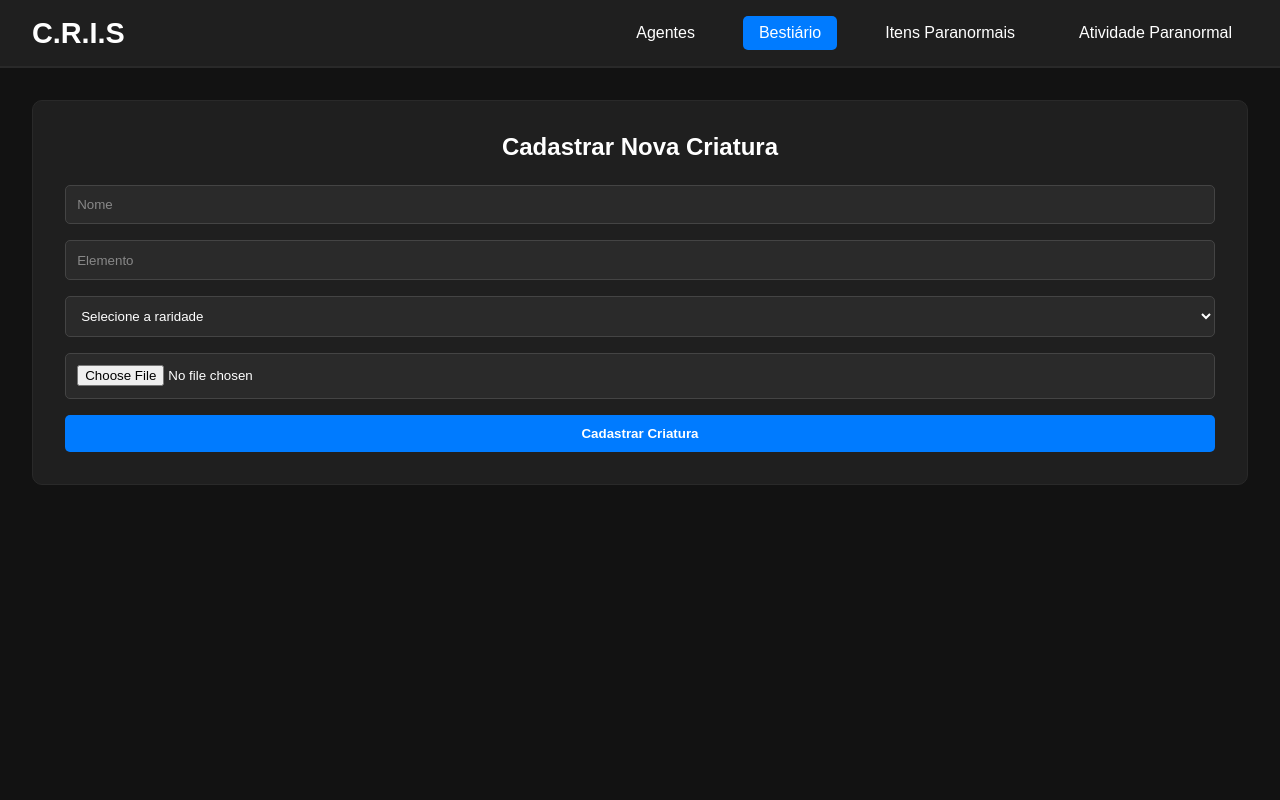
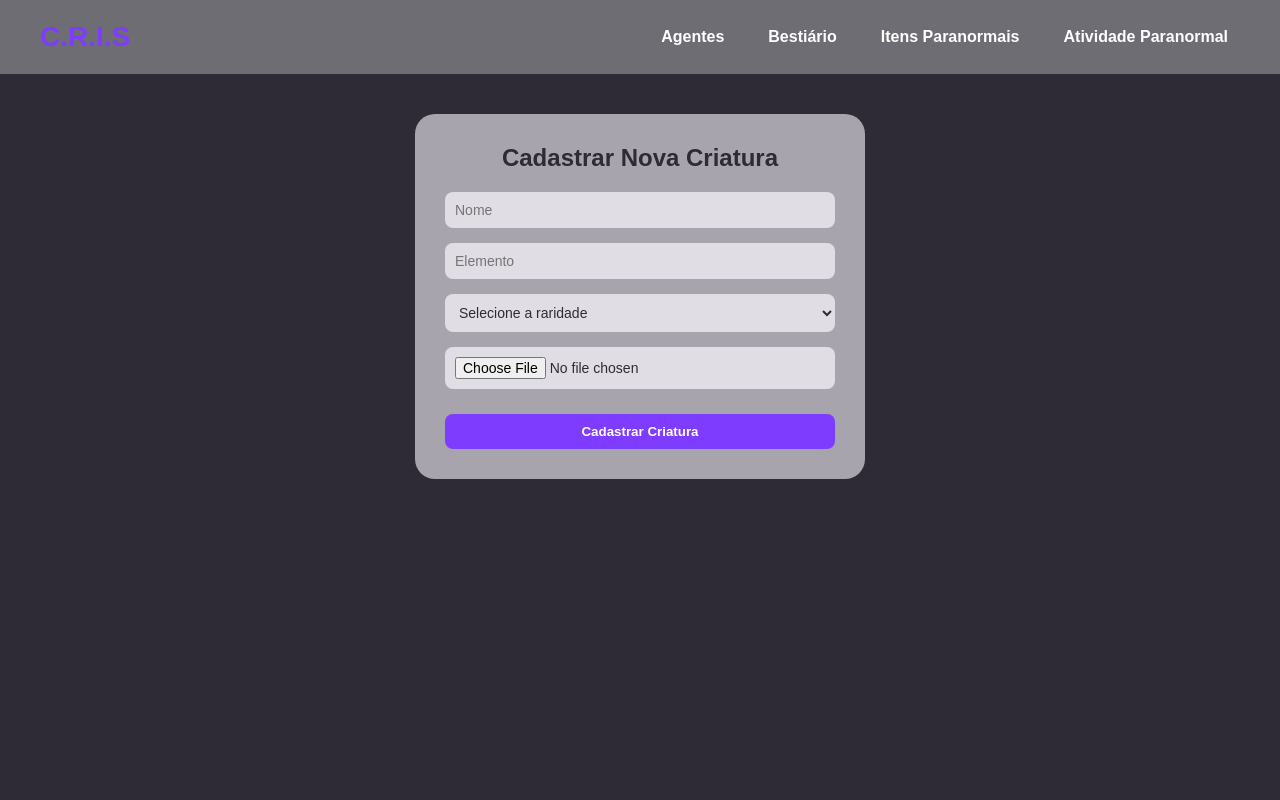
Before and after one commit to avmoonlight/c.r.i.s, a Flask app: page /criaturas in a window 1280 px wide. Run offline with Flask 3, Linux system fonts and the light colour scheme; data that the repository does not hold is empty.

Commit message:
arrumando

```diff
--- a/static/css/criaturas.css
+++ b/static/css/criaturas.css
@@ -6,148 +6,160 @@
 }
 
 body {
-    font-family: 'Arial', sans-serif;
-    background-color: #121212;
-    color: #ffffff;
+    font-family: Arial, sans-serif;
+    background-color: #2e2b36;
+    color: #fff;
+    min-height: 100vh;
+    display: flex;
+    flex-direction: column;
 }
 
-/* Header */
+/* HEADER */
 .header {
+    background-color: #6e6d73;
+    padding: 20px 40px;
     display: flex;
     justify-content: space-between;
     align-items: center;
-    background-color: #1f1f1f;
-    padding: 1rem 2rem;
-    border-bottom: 2px solid #292929;
 }
 
 .logo {
-    font-size: 1.8rem;
+    color: #7d3cff;
+    font-size: 28px;
     font-weight: bold;
+    text-transform: uppercase;
 }
 
 .menu {
     display: flex;
-    gap: 2rem;
+    gap: 20px;
 }
 
 .menu a {
     color: #ffffff;
     text-decoration: none;
-    padding: 0.5rem 1rem;
-    border-radius: 5px;
-    transition: background-color 0.3s;
+    font-weight: bold;
+    padding: 8px 12px;
+    border-radius: 8px;
+    transition: background 0.3s;
 }
 
-.menu a:hover,
-.menu a.active {
-    background-color: #007bff;
+.menu a:hover {
+    background-color: #7d3cff;
 }
 
-/* Container Principal */
+/* CONTAINER */
 .container {
-    padding: 2rem;
+    padding: 40px 20px;
+    display: flex;
+    flex-direction: column;
+    align-items: center;
+    flex: 1;
 }
 
-/* Formulário de Cadastro */
+/* FORMULÁRIO */
 .formulario {
-    background-color: #1f1f1f;
-    padding: 2rem;
-    border-radius: 10px;
-    margin-bottom: 2rem;
-    border: 1px solid #292929;
+    background-color: #a7a4ad;
+    padding: 30px;
+    border-radius: 20px;
+    width: 100%;
+    max-width: 450px;
+    text-align: center;
+    margin-bottom: 50px;
 }
 
 .formulario h2 {
-    margin-bottom: 1.5rem;
-    text-align: center;
+    margin-bottom: 20px;
+    font-size: 24px;
+    color: #2e2b36;
 }
 
 .formulario form {
     display: flex;
     flex-direction: column;
-    gap: 1rem;
+    gap: 15px;
 }
 
-input[type="text"],
-input[type="file"],
-select {
-    padding: 0.7rem;
-    background-color: #2a2a2a;
-    border: 1px solid #444;
-    border-radius: 5px;
-    color: #ffffff;
+.formulario input,
+.formulario select,
+.formulario textarea {
+    width: 100%;
+    padding: 10px;
+    border: none;
+    border-radius: 8px;
+    background-color: #e0dde5;
+    color: #2e2b36;
+    font-size: 14px;
 }
 
-input[type="text"]::placeholder {
-    color: #888888;
+.formulario button {
+    background-color: #7d3cff;
+    color: white;
+    padding: 10px;
+    border: none;
+    border-radius: 8px;
+    font-weight: bold;
+    cursor: pointer;
+    transition: background 0.3s;
 }
 
-button[type="submit"] {
-    background-color: #007bff;
-    color: #ffffff;
-    padding: 0.7rem;
-    border: none;
-    border-radius: 5px;
-    font-weight: bold;
-    cursor: pointer;
-    transition: background-color 0.3s;
+.formulario button:hover {
+    background-color: #5b2bbf;
 }
 
-button[type="submit"]:hover {
-    background-color: #0056b3;
-}
-
-/* Cards das Criaturas */
+/* CARDS */
 .cards {
-    display: grid;
-    grid-template-columns: repeat(auto-fill, minmax(280px, 1fr));
-    gap: 2rem;
+    display: flex;
+    flex-wrap: wrap;
+    justify-content: center;
+    gap: 30px;
 }
 
 .card {
-    background-color: #1f1f1f;
-    padding: 1.5rem;
-    border-radius: 10px;
+    background-color: #a7a4ad;
+    padding: 20px;
+    border-radius: 20px;
+    width: 240px;
     text-align: center;
-    border: 1px solid #292929;
-    position: relative;
+    transition: transform 0.3s;
 }
 
-.card-img {
-    width: 100%;
-    height: 200px;
+.card:hover {
+    transform: scale(1.05);
+}
+
+.avatar {
+    width: 100px;
+    height: 100px;
+    border-radius: 50%;
     object-fit: cover;
-    border-radius: 8px;
-    margin-bottom: 1rem;
+    margin-bottom: 15px;
+    background-color: white;
 }
 
 .card h3 {
-    margin-bottom: 0.5rem;
+    margin-bottom: 10px;
+    font-size: 20px;
+    color: #2e2b36;
 }
 
-.card p {
-    margin-bottom: 1rem;
-    font-size: 0.95rem;
-    color: #cccccc;
-}
-
-/* Botões */
+/* BOTÕES */
 .btn {
     display: inline-block;
-    padding: 0.6rem 1.5rem;
-    margin-top: 0.5rem;
+    margin-top: 10px;
+    padding: 8px 20px;
+    background-color: #7d3cff;
+    color: white;
+    border: none;
+    border-radius: 8px;
+    font-weight: bold;
+    cursor: pointer;
     text-decoration: none;
-    font-weight: bold;
-    border-radius: 5px;
-    background-color: #007bff;
-    color: #ffffff;
-    transition: background-color 0.3s;
-    cursor: pointer;
+    transition: background 0.3s;
 }
 
 .btn:hover {
-    background-color: #0056b3;
+    background-color: #5b2bbf;
 }
 
 .btn-danger {
--- a/templates/criaturas.html
+++ b/templates/criaturas.html
@@ -32,20 +32,19 @@
                 <option value="relíquia">Relíquia</option>
             </select>
             <input type="file" name="imagem">
-            <button type="submit">Cadastrar Criatura</button>
+            <button type="submit" class="btn">Cadastrar Criatura</button>
         </form>
     </section>
 
     <section class="cards">
         {% for criatura in criaturas %}
         <div class="card">
-            <img src="{{ url_for('static', filename=criatura.imagem or 'uploads/default.jpg') }}" alt="Imagem da Criatura" class="card-img">
+            <img src="{{ url_for('static', filename=criatura.imagem or 'uploads/default.jpg') }}" alt="Imagem da Criatura" class="avatar">
             <h3>{{ criatura.nome }}</h3>
             <p>Elemento: {{ criatura.elemento }}</p>
             <p>Raridade: {{ criatura.raridade }}</p>
             <a href="{{ url_for('editar_criatura', id=criatura.id) }}" class="btn">Editar</a>
-            <button onclick="abrirModal('{{ criatura.id }}')">Deletar</button>
-
+            <button class="btn btn-danger" onclick="abrirModal('{{ criatura.id }}')">Deletar</button>
 
             <!-- Modal Deletar -->
             <div class="modal" id="modal-{{ criatura.id }}">
```
Also changed, not shown: other parts of static/css/criaturas.css (+2 -26 lines).
